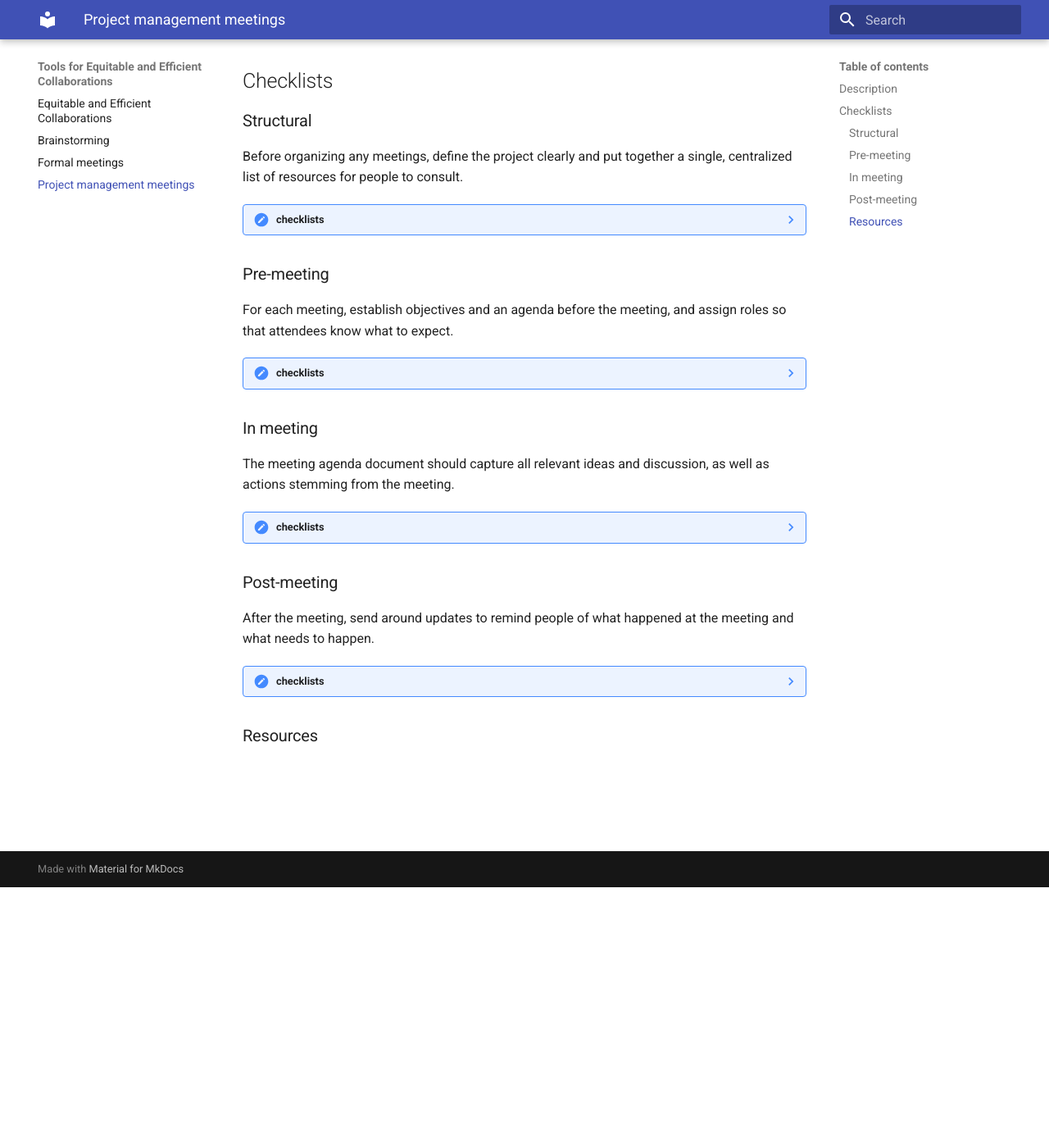
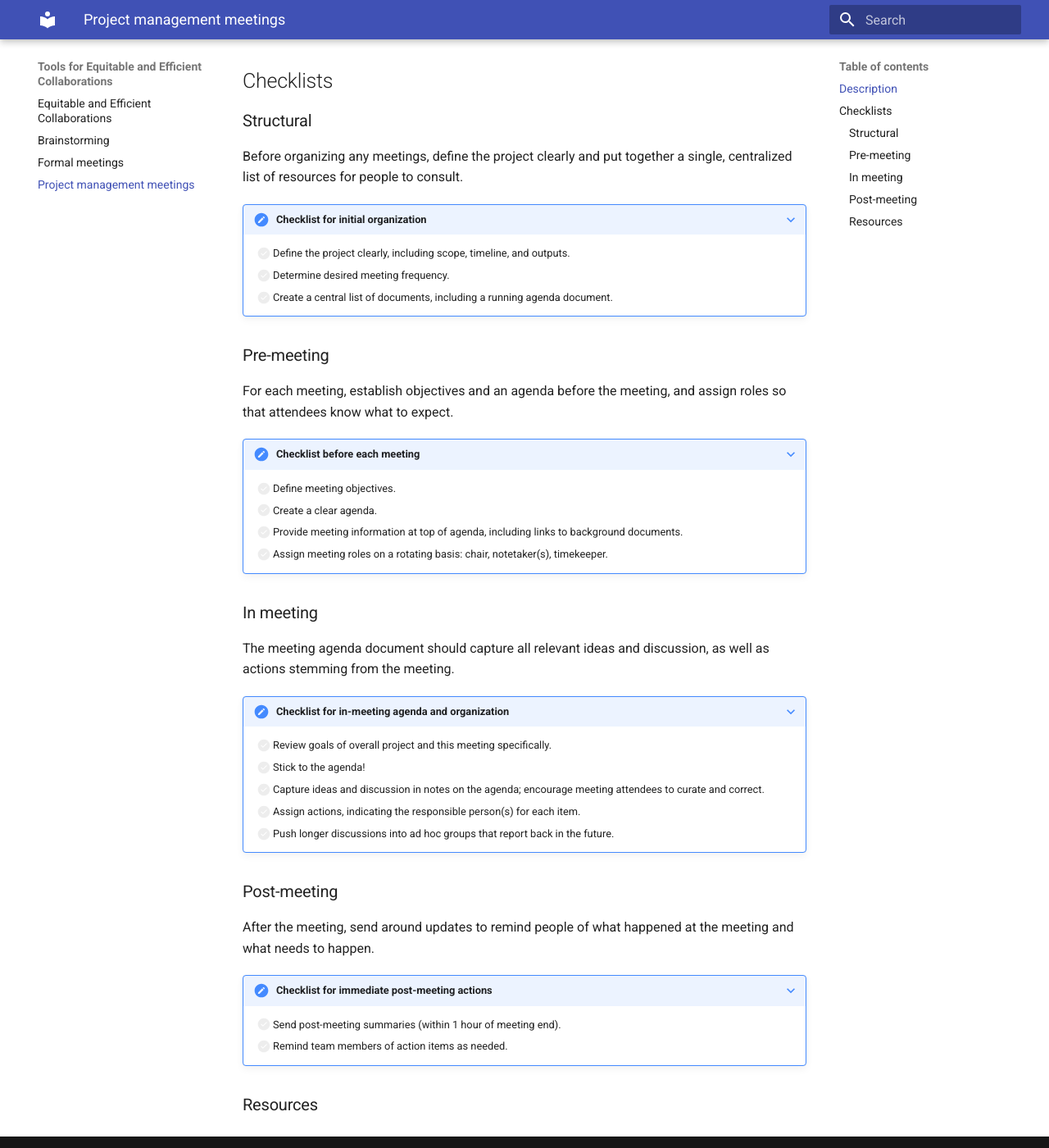
Before and after one commit to ctb/2023-equitable-efficient, an MkDocs documentation site: the page built from docs/project-management.md, in a window 1280 px wide and 1400 px high, scrolled down 318 px. Shown: the whole window at 82% size. Built offline with MkDocs 1.6.1 and Material for MkDocs 9.7.7, drawn with Linux system fonts in a browser that asks for light colours.

Commit message:
update project-management

```diff
--- a/docs/project-management.md
+++ b/docs/project-management.md
@@ -12,9 +12,10 @@ Project management is a time-bound process of planning, implementing and evaluat
 Before organizing any meetings, define the project clearly and put together
 a single, centralized list of resources for people to consult.
 
-??? note "checklists"
+???+ note "Checklist for initial organization"
 
-    - [ ] Define the project, including scope, timeline, and outputs.
+    - [ ] Define the project clearly, including scope, timeline, and outputs.
+    - [ ] Determine desired meeting frequency.
     - [ ] Create a central list of documents, including a running agenda
           document.
 
@@ -23,20 +24,20 @@ a single, centralized list of resources for people to consult.
 For each meeting, establish objectives and an agenda before the meeting,
 and assign roles so that attendees know what to expect.
 
-??? note "checklists"
+???+ note "Checklist before each meeting"
 
     - [ ] Define meeting objectives.
     - [ ] Create a clear agenda.
     - [ ] Provide meeting information at top of agenda, including links to
           background documents.
-    - [ ] Assign meeting roles: chair, notetaker(s), timekeeper.
+    - [ ] Assign meeting roles on a rotating basis: chair, notetaker(s), timekeeper.
 
 ### In meeting
 
 The meeting agenda document should capture all relevant ideas and discussion,
 as well as actions stemming from the meeting.
 
-??? note "checklists"
+???+ note "Checklist for in-meeting agenda and organization"
 
     - [ ] Review goals of overall project and this meeting specifically.
     - [ ] Stick to the agenda!
@@ -49,9 +50,9 @@ as well as actions stemming from the meeting.
 After the meeting, send around updates to remind people of what happened
 at the meeting and what needs to happen.
 
-??? note "checklists"
+???+ note "Checklist for immediate post-meeting actions"
 
-    - [ ] send post-meeting summaries (within 1 hour of meeting end).
-    - [ ] remind team members on action items as needed.
+    - [ ] Send post-meeting summaries (within 1 hour of meeting end).
+    - [ ] Remind team members of action items as needed.
 
 ### Resources
--- a/mkdocs.yml
+++ b/mkdocs.yml
@@ -9,3 +9,4 @@ markdown_extensions:
 - pymdownx.superfences
 - pymdownx.tasklist:
     custom_checkbox: true
+    clickable_checkbox: true
```
